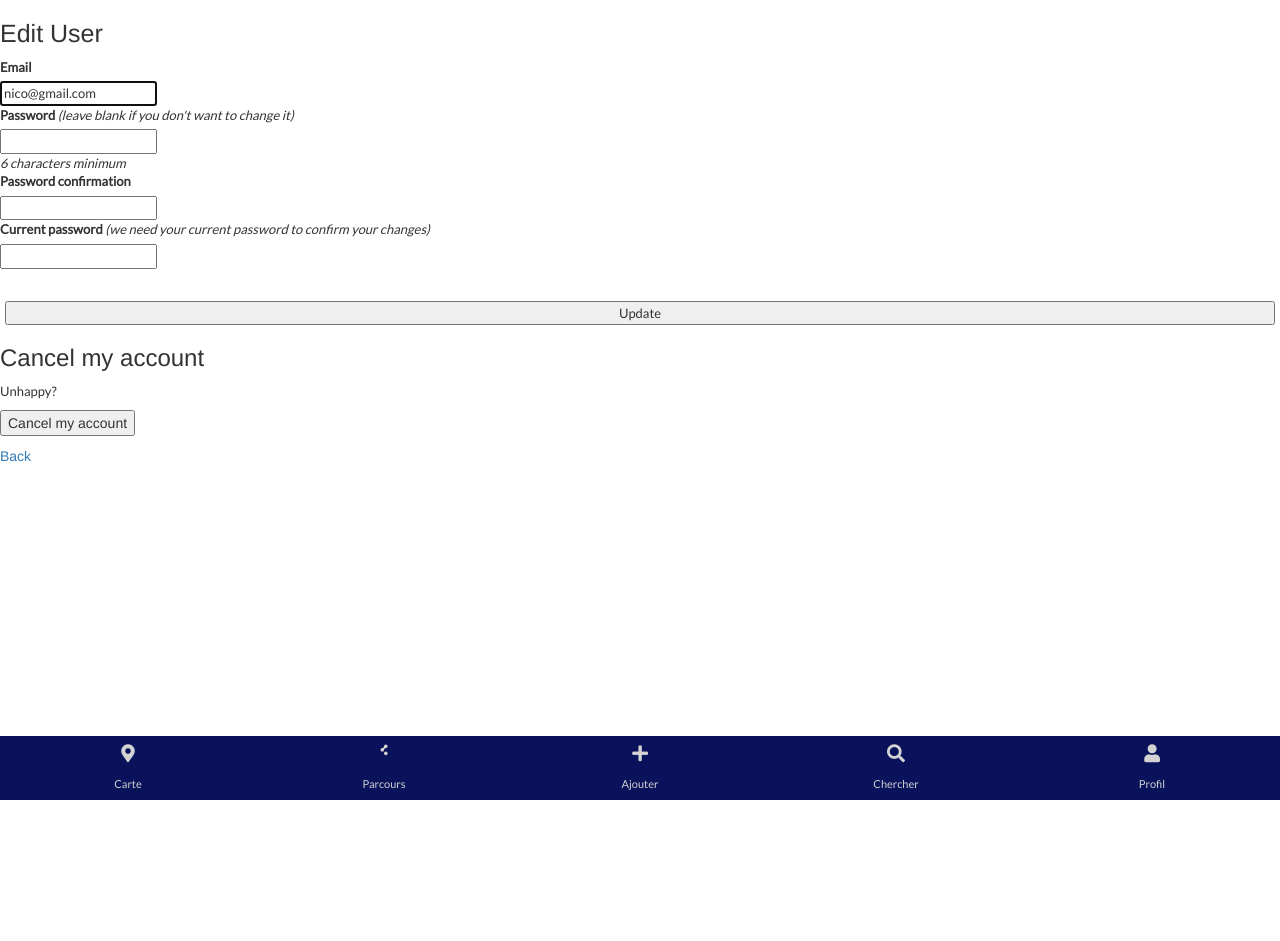
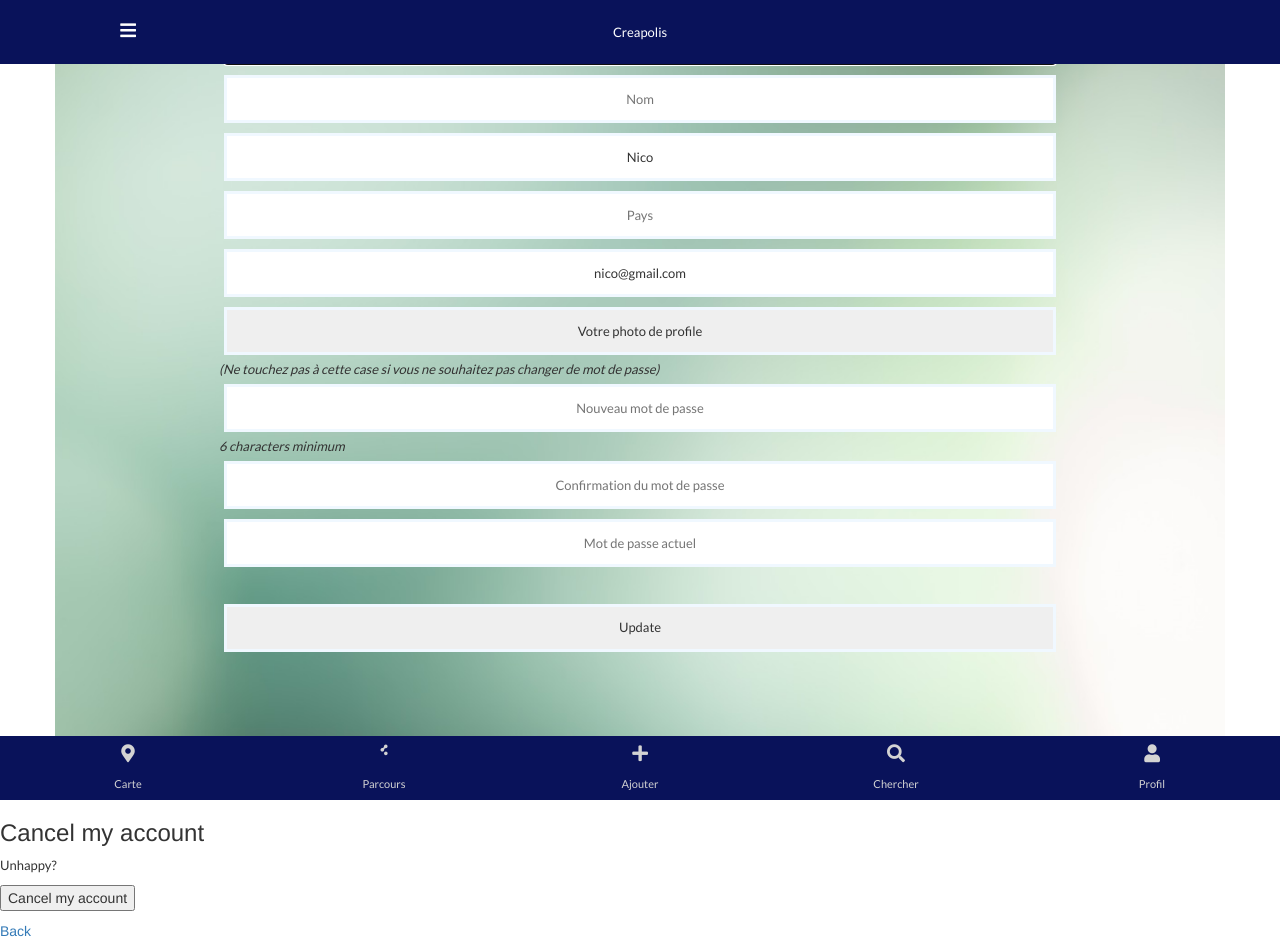
Before and after one commit to Sylvain971/creapolis, a Rails app: page /users/edit in a window 1280 px wide. Before the commit the page ends 800 px from the top, so only its background shows below. Run offline with Rails 7, Linux system fonts and the light colour scheme; a user stored in the database is signed in; style sheets or scripts are compiled from the project's sources; some libraries are stand-ins or nearby versions.

Commit message:
added profile picture upload and fixed bug on new artwork saving

```diff
--- a/app/assets/stylesheets/custom.scss
+++ b/app/assets/stylesheets/custom.scss
@@ -1,7 +1,6 @@
 body{
   margin :0;
 }
-
 
 h1,h2,h3,h4,h5,h6, .my_header, p, div, ul, li {
   font-family: 'Lato', sans-serif;
@@ -151,7 +150,7 @@ h2 {
 
 
 
-/* ---------- test de mise en forme pop up -- */
+/* ---------- Mise en forme show_small  -- */
 
 .popup-container {
   z-index: 999;
@@ -159,18 +158,15 @@ h2 {
   top: 70vh;
   bottom: 6vh;
   padding: 1vh;
-
   display: flex;
   width: 100%;
-
   background-color: rgba(255, 255, 255, 0.8);
-
 }
 
 .artwork-image-likes {
   display: flex;
   flex-direction: column;
-
+  width: 50%;
   img {
   max-width: 300px;
   width: 90%;
@@ -183,11 +179,14 @@ h2 {
   flex-direction: column;
   justify-content: flex-start;
   align-items: flex-start;
-  width: 70%;
+  width: 30%;
   height : 100%;
 }
 
 
+.link-to-camera {
+width:10%;
+}
 
 /*Bootstrap 3.3.7 - Artwork_page*/
 
--- a/app/controllers/application_controller.rb
+++ b/app/controllers/application_controller.rb
@@ -5,7 +5,7 @@ class ApplicationController < ActionController::Base
   protected
 
   def configure_permitted_parameters
-    devise_parameter_sanitizer.permit(:sign_up, keys: [:firstname, :name, :pseudo, :country])
-    devise_parameter_sanitizer.permit(:account_update, keys: [:firstname, :name, :pseudo, :country])
+    devise_parameter_sanitizer.permit(:sign_up, keys: [:firstname, :name, :pseudo, :country, :profile_picture])
+    devise_parameter_sanitizer.permit(:account_update, keys: [:firstname, :name, :pseudo, :country, :profile_picture])
   end
 end
--- a/app/controllers/users_controller.rb
+++ b/app/controllers/users_controller.rb
@@ -1,8 +1,6 @@
 class UsersController < ApplicationController
   def show
     @user = User.find(params[:id])
-    @picture = Picture.find(params[:id])
-
     @up = @user.pictures
     @up_js = @up.to_json(include: { artwork: { only: [:lat, :long]}})
   end
--- a/app/models/user.rb
+++ b/app/models/user.rb
@@ -11,4 +11,8 @@ class User < ApplicationRecord
      (super == nil) ? '1' : super
    end
 
+  attr_accessor :profile_picture
+
+	mount_uploader :profile_picture, ImagesUploader
+
 end
--- a/app/views/artworks/new.html.erb
+++ b/app/views/artworks/new.html.erb
@@ -62,8 +62,10 @@
 
 function success(pos) {
   var crd = pos.coords;
+  console.log(crd.latitude);
   document.getElementById("lat").value = crd.latitude;
   document.getElementById("long").value = crd.longitude;
+
 };
 
 function error(err) {
--- a/app/views/layouts/application.html.erb
+++ b/app/views/layouts/application.html.erb
@@ -14,7 +14,9 @@
   </head>
 
   <body>
-
+      <% flash.each do |message_type, message| %>
+        <div class="my_alert-<%= message_type %>" style="margin-top: 8vh"><%= message %></div>
+      <% end %>
     <%= yield %>
     <%= render 'layouts/bottom_menu' %>
   </body>
--- a/app/views/users/registrations/edit.html.erb
+++ b/app/views/users/registrations/edit.html.erb
@@ -1,20 +1,54 @@
-<h2>Edit <%= resource_name.to_s.humanize %></h2>
+<div class="my_header">
+    <li><%= link_to content_tag(:i, nil, class: 'fas fa-bars'), root_path %>
+    </li>
+    <div class="header_title">Creapolis</div>
+    <li>
+    </li>
+</div>
+
+<div class="container connection">
+
+  <!-- formulaire pour s'inscrire -->
+  <div class="box_connection_top">
 
 <%= form_for(resource, as: resource_name, url: registration_path(resource_name), html: { method: :put }) do |f| %>
   <%= devise_error_messages! %>
 
   <div class="field">
-    <%= f.label :email %><br />
-    <%= f.email_field :email, autofocus: true, autocomplete: "email" %>
+    <%= f.text_field :firstname, autofocus: true, placeholder:"Prénom",autocomplete: "Prénom" %>
   </div>
+
+  <div class="field">
+    <%= f.text_field :name, autofocus: true, placeholder:"Nom",autocomplete: "Nom" %>
+
+  </div>
+
+  <div class="field">
+    <%= f.text_field :pseudo, autofocus: true, placeholder:"Pseudo",autocomplete: "Pseudo" %>
+  </div>
+
+  <div class="field">
+    <%= f.text_field :country, autofocus: true, placeholder:"Pays",autocomplete: "Pays" %>
+  </div>
+
+  <div class="field">
+    <%= f.email_field :email, autofocus: true, placeholder:"Adresse email",autocomplete: "email" %>
+  </div>
+
+  <div class="field">
+
+    <input type="button" id="loadFileXml" value="Votre photo de profile" onclick="document.getElementById('file').click();" />
+    <%= f.file_field :profile_picture, placeholder:"Votre photo de profile", style:"display:none;", id:"file" %>
+  </div>
+
 
   <% if devise_mapping.confirmable? && resource.pending_reconfirmation? %>
     <div>Currently waiting confirmation for: <%= resource.unconfirmed_email %></div>
   <% end %>
 
   <div class="field">
-    <%= f.label :password %> <i>(leave blank if you don't want to change it)</i><br />
-    <%= f.password_field :password, autocomplete: "off" %>
+    <i>(Ne touchez pas à cette case si vous ne souhaitez pas changer de mot de passe)</i><br />
+    <%= f.password_field :password, autocomplete: "off", placeholder:"Nouveau mot de passe"%>
     <% if @minimum_password_length %>
       <br />
       <em><%= @minimum_password_length %> characters minimum</em>
@@ -22,19 +56,20 @@
   </div>
 
   <div class="field">
-    <%= f.label :password_confirmation %><br />
-    <%= f.password_field :password_confirmation, autocomplete: "off" %>
+    <%= f.password_field :password_confirmation, autocomplete: "off", placeholder:"Confirmation du mot de passe" %>
   </div>
 
   <div class="field">
-    <%= f.label :current_password %> <i>(we need your current password to confirm your changes)</i><br />
-    <%= f.password_field :current_password, autocomplete: "off" %>
+    <%= f.password_field :current_password, autocomplete: "off", placeholder:"Mot de passe actuel" %>
   </div>
 
   <div class="actions">
     <%= f.submit "Update" %>
   </div>
-<% end %>
+  <% end %>
+  </div>
+</div>
+
 
 <h3>Cancel my account</h3>
 
--- /dev/null
+++ b/db/migrate/20180316105715_add_profile_picture_to_users.rb
@@ -0,0 +1,5 @@
+class AddProfilePictureToUsers < ActiveRecord::Migration[5.1]
+  def change
+  	add_column :users, :profile_picture, :string
+  end
+end
```
Also changed, not shown: app/controllers/artworks_controller.rb (+7 -2 lines), app/views/artworks/index.html.erb (+7 -4 lines), app/views/artworks/show_small.html.erb (+11 -5 lines), app/views/users/registrations/new.html.erb (+35 -6 lines), app/views/users/show.html.erb (+9 -5 lines), db/schema.rb, 1 other file.
